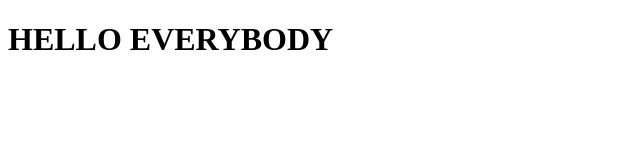
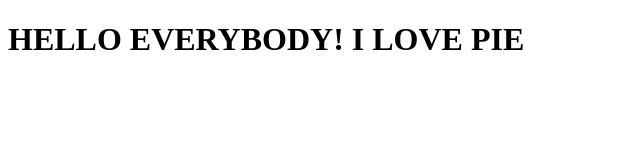
Before and after one commit to NickyLTL/WEBDEV, a plain HTML site: page site/index.html in a window 1280 px wide. Shown: the whole page, without its empty margins (0-640 px from the left). Drawn offline with Linux system fonts and the light colour scheme.

Commit message:
Minor Edits to Homepage

```diff
--- a/site/index.html
+++ b/site/index.html
@@ -5,6 +5,6 @@
 </head>
 
 <body>
-	<h1> HELLO EVERYBODY </h1>
+	<h1> HELLO EVERYBODY! I LOVE PIE </h1>
 </body>
 </html>
```
